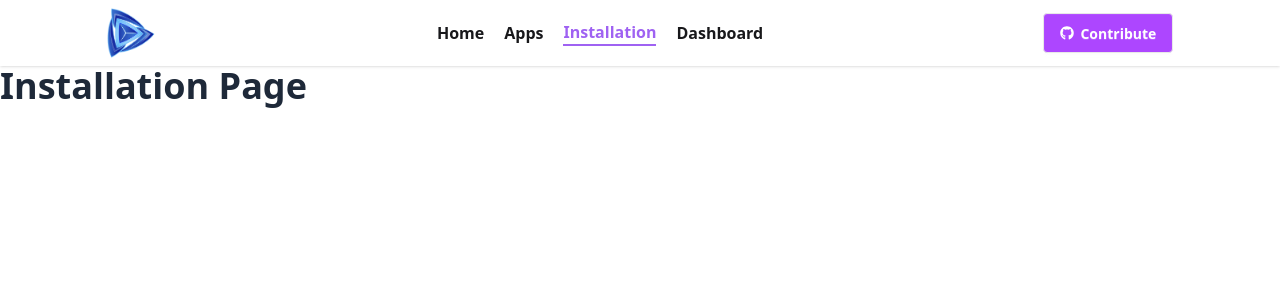
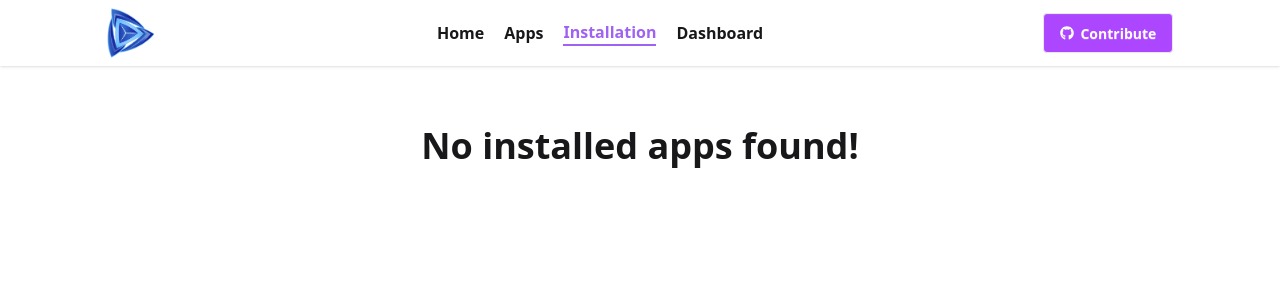
Before and after one commit to alfaazahmed7/ph-play-store, a Next.js app: page /installation in a window 1280 px wide. Shown: the top 300 px of the page. Built offline with nearby package versions, Linux system fonts and the light colour scheme.

Commit message:
display installed apps in installation section

```diff
--- a/package.json
+++ b/package.json
@@ -14,7 +14,8 @@
     "react-dom": "19.2.4",
     "react-icons": "^5.6.0",
     "react-spinner": "^0.2.7",
-    "react-spinners": "^0.17.0"
+    "react-spinners": "^0.17.0",
+    "react-toastify": "^11.0.5"
   },
   "devDependencies": {
     "@tailwindcss/postcss": "^4",
--- a/src/app/apps/[id]/page.jsx
+++ b/src/app/apps/[id]/page.jsx
@@ -1,3 +1,4 @@
+import InstallToggleButton from '@/components/apps/InstallToggleButton';
 import Image from 'next/image';
 import Link from 'next/link';
 import React from 'react';
@@ -27,7 +28,7 @@ const appsDetailPage = async ({ params }) => {
                 <div className="grid gap-8 lg:grid-cols-[1.1fr_0.9fr]">
                     <div className="overflow-hidden rounded-3xl bg-base-200 shadow-xl relative py-10 flex items-center justify-center">
                         <Image
-                        className='mx-auto flex rounded-lg'
+                            className='mx-auto flex rounded-lg'
                             src={app.image}
                             alt={app.title}
                             width={200}
@@ -77,6 +78,7 @@ const appsDetailPage = async ({ params }) => {
                         </div>
 
                         <div className="flex flex-wrap gap-3">
+                            <InstallToggleButton app={app} />
                             <Link href="/apps" className="px-6 py-3 rounded-lg bg-gray-300 text-gray-800 font-semibold hover:bg-gray-400 transition">
                                 Back to apps
                             </Link>
--- a/src/app/installation/page.jsx
+++ b/src/app/installation/page.jsx
@@ -1,11 +1,56 @@
-import React from 'react';
+'use client';
+import React, { useContext } from "react";
+import { toast } from "react-toastify";
+import Image from "next/image";
+import { InstallAppsContext } from "@/context/install.context";
 
-const InstallationPage = () => {
+const InstallApps = () => {
+    const { installedApps, setInstalledApps } = useContext(InstallAppsContext);
+    console.log(installedApps, "contextData");
+
+    const handleUninstall = (app) => {
+        console.log(app, "need to uninstall");
+
+        const restApps = installedApps.filter((iApp) => iApp.id != app.id);
+        console.log(restApps, "restApps");
+
+        setInstalledApps(restApps);
+        toast.warning(`${app.title} is uninstalled!`);
+    };
+
     return (
-        <div>
-            <h1 className="text-4xl font-bold text-gray-800">Installation Page</h1>
+        <div className="container mx-auto my-10">
+            {installedApps.length === 0 ? (
+                <h2 className="font-bold text-4xl text-center my-5">
+                    No installed apps found!
+                </h2>
+            ) : (
+                installedApps.map((app, ind) => {
+                    return (
+                        <div
+                            key={ind}
+                            className="flex gap-4 items-center justify-between shadow p-4 rounded-md bg-slate-100 mb-4"
+                        >
+                            <div className="flex items-center gap-2">
+                                <Image src={app.image}
+                                    alt=""
+                                    width={100}
+                                    height={100}
+                                />
+                                <h2 className="font-semibold text-2xl">{app.title}</h2>
+                            </div>
+                            <button
+                                className="btn bg-secondary text-white"
+                                onClick={() => handleUninstall(app)}
+                            >
+                                Uninstall
+                            </button>
+                        </div>
+                    );
+                })
+            )}
         </div>
     );
 };
 
-export default InstallationPage;
+export default InstallApps;
--- a/src/app/layout.js
+++ b/src/app/layout.js
@@ -1,6 +1,7 @@
 import { Geist, Geist_Mono } from "next/font/google";
 import "./globals.css";
 import Navbar from "@/components/shared/Navbar/Navbar";
+import Providers from "./lib/providers";
 
 const geistSans = Geist({
   variable: "--font-geist-sans",
@@ -25,8 +26,10 @@ export default function RootLayout({ children }) {
       className={`${geistSans.variable} ${geistMono.variable} h-full antialiased`}
     >
       <body className="min-h-full flex flex-col">
-        <Navbar />
-        {children}
+        <Providers>
+          <Navbar />
+          {children}
+        </Providers>
       </body>
 
     </html>
--- /dev/null
+++ b/src/app/lib/providers/index.js
@@ -0,0 +1,11 @@
+"use client";
+import InstalledAppsProvider from "@/context/install.context";
+import React from "react";
+
+const Providers = ({ children }) => {
+    return <InstalledAppsProvider>
+        {children}
+    </InstalledAppsProvider>;
+};
+
+export default Providers;
--- /dev/null
+++ b/src/components/apps/InstallToggleButton.jsx
@@ -0,0 +1,28 @@
+'use client';
+import { InstallAppsContext } from '@/context/install.context';
+import React, { useContext } from 'react';
+import { toast } from 'react-toastify';
+
+const InstallToggleButton = ({ app }) => {
+    const { installedApps, setInstalledApps } = useContext(InstallAppsContext);
+
+    const handleInstallNow = () => {
+        setInstalledApps([...installedApps, app]);
+        toast.success(`${app.title} is installed!`);
+    };
+
+    const isInstalled = installedApps.find((iApp) => iApp.id === app.id);
+
+    return (
+        <div>
+            <button
+                disabled={isInstalled ? true : false}
+                onClick={handleInstallNow}
+                className={` ${isInstalled ? 'bg-gray-500 hover:bg-gray-500' : 'bg-primary hover:bg-primary/90'} px-6 py-3 rounded-lg text-white font-semibold transition cursor-pointer`}>
+                Install Now
+            </button>
+        </div>
+    );
+};
+
+export default InstallToggleButton;
--- a/src/components/homepage/TrendingApps.jsx
+++ b/src/components/homepage/TrendingApps.jsx
@@ -1,6 +1,5 @@
 import AppCard from "../ui/AppCard";
 import Link from "next/link";
-import { HashLoader } from "react-spinners";
 
 const appsPromisse = async () => {
     const res = await fetch("http://localhost:3000/data.json");
--- /dev/null
+++ b/src/context/install.context.jsx
@@ -0,0 +1,21 @@
+"use client";
+import { createContext, useState } from "react";
+
+export const InstallAppsContext = createContext();
+
+const InstalledAppsProvider = ({ children }) => {
+    const [installedApps, setInstalledApps] = useState([]);
+
+    const data = {
+        installedApps,
+        setInstalledApps,
+    };
+
+    return (
+        <InstallAppsContext.Provider value={data}>
+            {children}
+        </InstallAppsContext.Provider>
+    );
+};
+
+export default InstalledAppsProvider;
```
Also changed, not shown: 1 other file (tests, documents, lock files or other folders).
